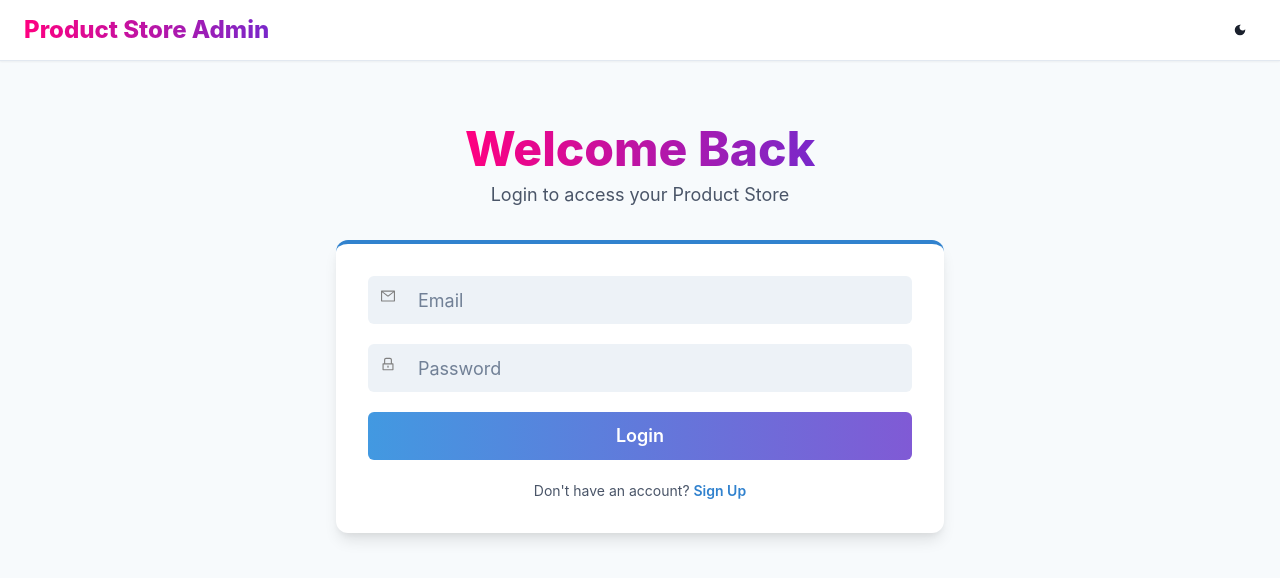
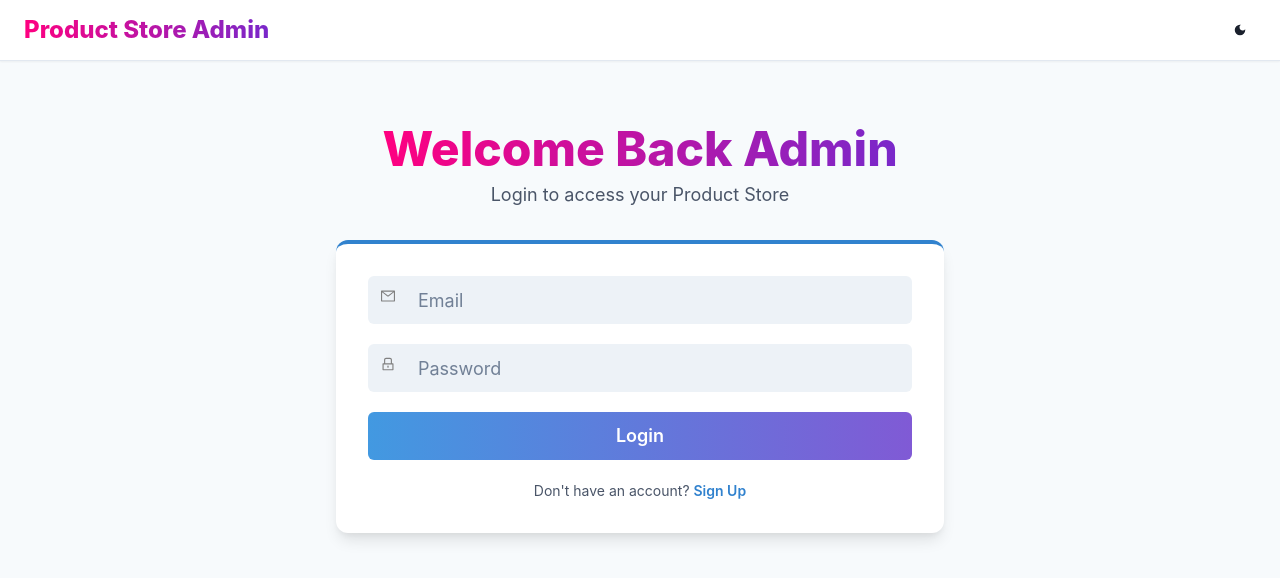
Before and after one commit to iambkv/mern-crash-course, a React (Vite) app in the folder frontend/: page /login in a window 1280 px wide. Shown: the top 578 px of the page. Built offline with nearby package versions, Linux system fonts and the light colour scheme.

Commit message:
added text

```diff
--- a/frontend/src/pages/LoginPage.jsx
+++ b/frontend/src/pages/LoginPage.jsx
@@ -50,7 +50,7 @@ const LoginPage = () => {
                         bgClip={"text"}
                         fontWeight={"extrabold"}
                     >
-                        Welcome Back
+                        Welcome Back Admin
                     </Heading>
                     <Text
                         fontSize={"lg"}
```
